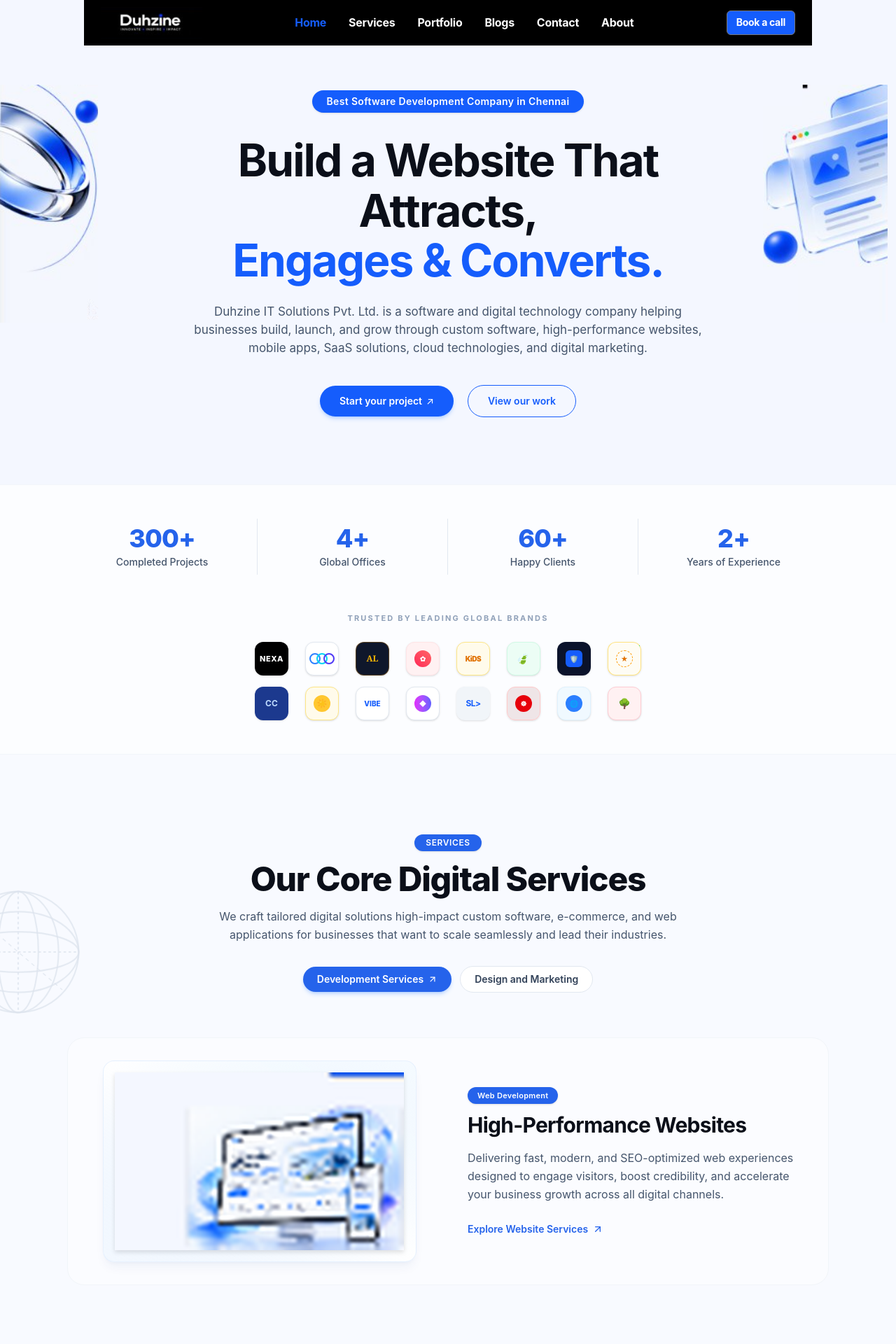
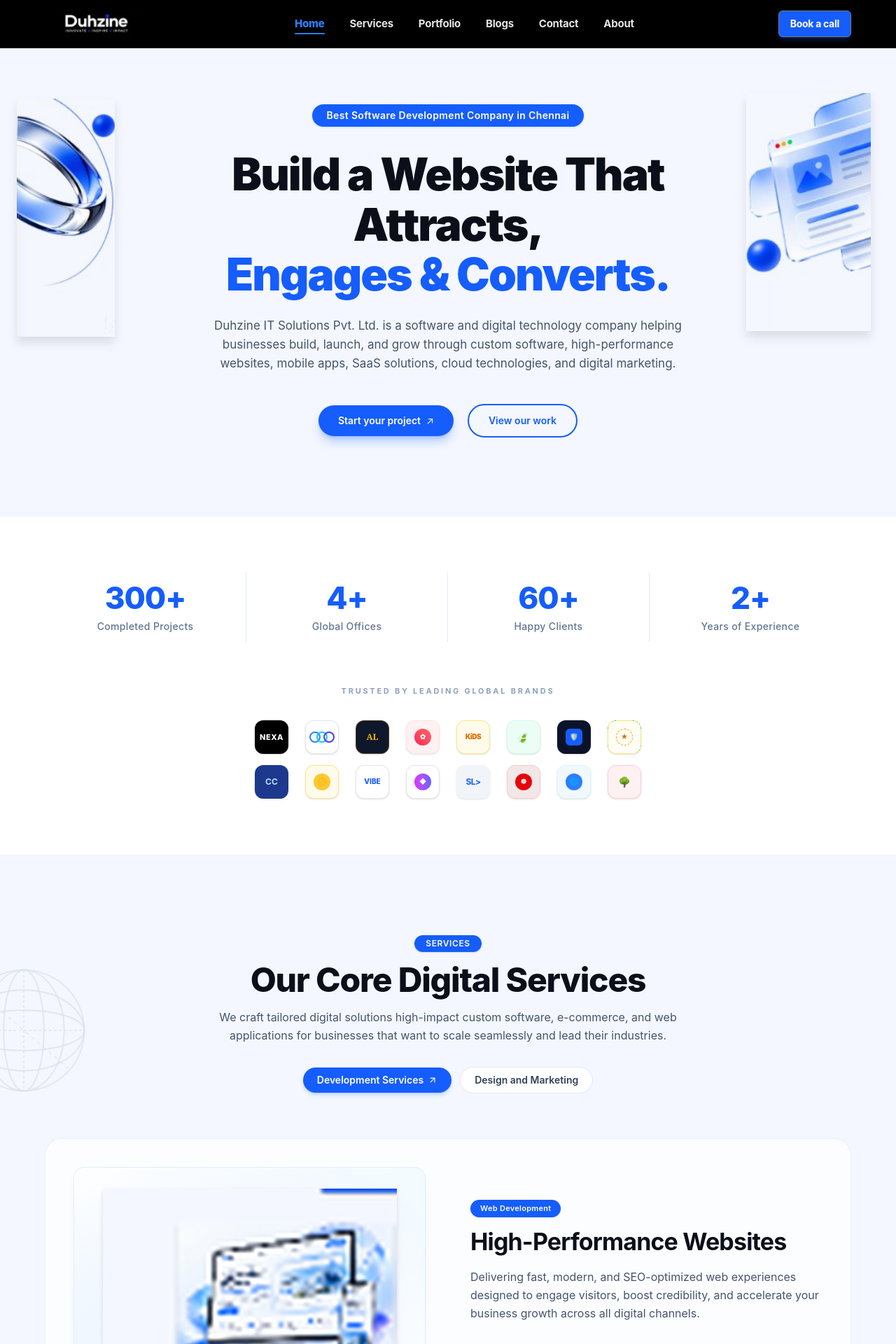
Before and after one commit to kaushikganesh1512/Duhzine-Company-Website, a Next.js app: page / in a window 1280 px wide. Shown: the top 1920 px of the page at 70% size. Built offline with nearby package versions, Linux system fonts and the light colour scheme.

Commit message:
feat: make website stretch fully edge-to-edge with equal padding on both sides and remove top specks

```diff
--- a/src/components/Hero.tsx
+++ b/src/components/Hero.tsx
@@ -11,48 +11,52 @@ export default function Hero({ onStartProject }: HeroProps) {
   return (
     <section
       id="home"
-      className="relative w-full bg-[#f4f7ff] pt-10 pb-20 md:pt-14 md:pb-24 overflow-hidden"
+      className="relative w-full bg-[#f4f7ff] pt-12 pb-20 md:pt-16 md:pb-28 overflow-hidden"
     >
-      <div className="relative w-full max-w-[1280px] mx-auto px-4 sm:px-6">
-        {/* Left 3D Chrome Torus Artwork (image462 from Figma: left-0 top-[33px] h-[321px] w-[198px]) */}
-        <div className="hidden lg:block absolute left-0 top-0 h-[340px] w-[180px] pointer-events-none select-none z-10">
+      {/* Background ambient lighting */}
+      <div className="absolute top-1/3 left-1/2 -translate-x-1/2 -translate-y-1/2 w-[850px] h-[500px] bg-blue-400/10 rounded-full blur-3xl pointer-events-none -z-10" />
+
+      {/* Main Full-Width Container with Equal Padding on Both Sides */}
+      <div className="w-full max-w-7xl mx-auto px-6 sm:px-10 lg:px-16 relative">
+        {/* Left 3D Chrome Torus Artwork (Equal inset from left edge) */}
+        <div className="hidden xl:block absolute left-2 lg:left-6 top-2 h-[340px] w-[185px] pointer-events-none select-none z-10 animate-float">
           <Image
             src="/images/hero_left_art_clean.png"
-            alt="Abstract geometric artwork"
-            width={180}
+            alt="Abstract 3D Chrome Ring Artwork"
+            width={185}
             height={340}
-            className="h-full w-auto object-contain object-left-top"
+            className="h-full w-auto object-contain object-left-top drop-shadow-xl"
             priority
           />
         </div>
 
-        {/* Right 3D Glassmorphic Interface Artwork (image463 from Figma: right-0 top-8 h-[319px] w-[193px]) */}
-        <div className="hidden lg:block absolute right-0 top-0 h-[340px] w-[190px] pointer-events-none select-none z-10">
+        {/* Right 3D Glassmorphic Interface Artwork (Equal inset from right edge) */}
+        <div className="hidden xl:block absolute right-2 lg:right-6 top-0 h-[340px] w-[190px] pointer-events-none select-none z-10 animate-float">
           <Image
             src="/images/hero_right_art_clean.png"
-            alt="Abstract decorative artwork"
+            alt="Abstract 3D Glass Browser Interface Artwork"
             width={190}
             height={340}
-            className="h-full w-auto object-contain object-right-top"
+            className="h-full w-auto object-contain object-right-top drop-shadow-xl"
             priority
           />
         </div>
 
-        {/* Hero Section Subsection Content */}
-        <div className="max-w-[820px] mx-auto text-center relative z-20 pt-2">
+        {/* Hero Central Content */}
+        <div className="max-w-3xl mx-auto text-center relative z-20 pt-2 sm:pt-4">
           {/* Top Pill Badge */}
-          <div className="inline-flex items-center justify-center px-5 py-1.5 rounded-full bg-blue-600 text-white text-xs sm:text-sm font-semibold tracking-wide shadow-sm mb-6 sm:mb-8">
+          <div className="inline-flex items-center justify-center px-5 py-1.5 rounded-full bg-blue-600 text-white text-xs sm:text-sm font-semibold tracking-wide shadow-sm shadow-blue-500/20 mb-6 sm:mb-8 hover:scale-[1.02] transition-transform">
             <span>Best Software Development Company in Chennai</span>
           </div>
 
-          {/* Headline (exact Figma size: 64px line-height: 70px) */}
-          <h1 className="text-3xl sm:text-5xl md:text-[58px] lg:text-[64px] font-bold text-[#0b0f19] tracking-[-0.03em] leading-[1.12] mb-6">
+          {/* Main Headline */}
+          <h1 className="text-3xl sm:text-5xl md:text-[58px] lg:text-[64px] font-black text-[#0b0f19] tracking-[-0.03em] leading-[1.12] mb-6">
             Build a Website That Attracts, <br className="hidden sm:inline" />
             <span className="text-blue-600">Engages &amp; Converts.</span>
           </h1>
 
           {/* Subtitle description */}
-          <p className="text-slate-600 text-sm sm:text-base md:text-[17px] leading-[26px] max-w-[760px] mx-auto mb-8 sm:mb-10 font-normal">
+          <p className="text-slate-600 text-sm sm:text-base md:text-[17px] leading-[27px] max-w-2xl mx-auto mb-9 sm:mb-11 font-normal">
             Duhzine IT Solutions Pvt. Ltd. is a software and digital technology company
             helping businesses build, launch, and grow through custom software,
             high-performance websites, mobile apps, SaaS solutions, cloud technologies,
@@ -60,11 +64,11 @@ export default function Hero({ onStartProject }: HeroProps) {
           </p>
 
           {/* CTA Buttons */}
-          <div className="flex items-center justify-center gap-4 sm:gap-5">
+          <div className="flex flex-col sm:flex-row items-center justify-center gap-4 sm:gap-5">
             <button
               type="button"
               onClick={onStartProject}
-              className="inline-flex items-center justify-center gap-1.5 px-6 sm:px-7 py-2.5 sm:py-3 rounded-full bg-blue-600 hover:bg-blue-700 text-white font-semibold text-xs sm:text-sm transition-all shadow-md shadow-blue-500/25 hover:scale-[1.02] active:scale-[0.98] cursor-pointer"
+              className="w-full sm:w-auto inline-flex items-center justify-center gap-2 px-7 py-3 rounded-full bg-blue-600 hover:bg-blue-700 text-white font-semibold text-sm transition-all shadow-lg shadow-blue-600/30 hover:scale-[1.03] active:scale-[0.98] cursor-pointer"
             >
               <span>Start your project</span>
               <span className="text-sm font-normal">↗</span>
@@ -72,7 +76,7 @@ export default function Hero({ onStartProject }: HeroProps) {
 
             <a
               href="#portfolio"
-              className="inline-flex items-center justify-center px-6 sm:px-7 py-2.5 sm:py-3 rounded-full border border-blue-600 text-blue-600 hover:bg-blue-50 font-semibold text-xs sm:text-sm transition-all hover:scale-[1.02] active:scale-[0.98]"
+              className="w-full sm:w-auto inline-flex items-center justify-center px-7 py-3 rounded-full border-2 border-blue-600 text-blue-600 hover:bg-blue-50/70 font-semibold text-sm transition-all hover:scale-[1.02] active:scale-[0.98]"
             >
               View our work
             </a>
--- a/src/components/Navbar.tsx
+++ b/src/components/Navbar.tsx
@@ -1,6 +1,6 @@
 "use client";
 
-import React, { useState } from "react";
+import React, { useState, useEffect } from "react";
 import Image from "next/image";
 import { Menu, X } from "lucide-react";
 
@@ -11,6 +11,15 @@ interface NavbarProps {
 export default function Navbar({ onBookCall }: NavbarProps) {
   const [activeNavigation, setActiveNavigation] = useState("Home");
   const [mobileMenuOpen, setMobileMenuOpen] = useState(false);
+  const [scrolled, setScrolled] = useState(false);
+
+  useEffect(() => {
+    const handleScroll = () => {
+      setScrolled(window.scrollY > 15);
+    };
+    window.addEventListener("scroll", handleScroll);
+    return () => window.removeEventListener("scroll", handleScroll);
+  }, []);
 
   const navigationItems = [
     { label: "Home", href: "#home" },
@@ -22,26 +31,27 @@ export default function Navbar({ onBookCall }: NavbarProps) {
   ];
 
   return (
-    <div className="w-full flex justify-center pt-0 px-0 bg-[#f4f7ff] relative z-40">
-      {/* Primary Navigation Header Container (1040px wide on desktop as per Figma) */}
-      <header
-        className="relative w-full max-w-[1040px] h-[65px] bg-black flex items-center justify-between px-4 sm:px-6 z-30"
-        aria-label="Primary navigation"
-      >
-        {/* Duhzine Logo */}
-        <a href="#home" className="flex items-center select-none py-1">
+    <header
+      className={`w-full bg-black sticky top-0 z-50 transition-all duration-300 border-b border-neutral-800/80 ${
+        scrolled ? "shadow-xl shadow-black/30 backdrop-blur-md" : ""
+      }`}
+      aria-label="Primary navigation"
+    >
+      <div className="w-full max-w-7xl mx-auto px-6 sm:px-10 lg:px-16 h-[68px] flex items-center justify-between">
+        {/* Duhzine Brand Logo (Left aligned with equal padding) */}
+        <a href="#home" className="flex items-center select-none py-1 group">
           <Image
             src="/images/header_logo.png"
             alt="Duhzine agency logo"
-            width={148}
-            height={47}
-            className="h-[46px] w-auto object-contain"
+            width={154}
+            height={48}
+            className="h-[44px] md:h-[48px] w-auto object-contain transition-transform duration-200 group-hover:scale-[1.02]"
             priority
           />
         </a>
 
-        {/* Main Desktop Navigation Items */}
-        <nav aria-label="Main navigation" className="hidden md:flex items-center space-x-6 lg:space-x-8">
+        {/* Desktop Navigation Links (Center aligned with equal spacing) */}
+        <nav aria-label="Main navigation" className="hidden md:flex items-center space-x-7 lg:space-x-9">
           {navigationItems.map((item) => {
             const isActive = activeNavigation === item.label;
             return (
@@ -50,54 +60,59 @@ export default function Navbar({ onBookCall }: NavbarProps) {
                 href={item.href}
                 onClick={() => setActiveNavigation(item.label)}
                 aria-current={isActive ? "page" : undefined}
-                className={`text-sm lg:text-base font-bold leading-[16.8px] tracking-[-0.28px] transition-colors ${
-                  isActive ? "text-blue-600" : "text-[#fefefe] hover:text-white"
+                className={`text-sm lg:text-[15px] font-bold tracking-[-0.25px] transition-all relative py-1 ${
+                  isActive
+                    ? "text-blue-500 font-extrabold"
+                    : "text-neutral-200 hover:text-white"
                 }`}
               >
                 {item.label}
+                {isActive && (
+                  <span className="absolute bottom-0 left-0 right-0 h-0.5 bg-blue-500 rounded-full" />
+                )}
               </a>
             );
           })}
         </nav>
 
-        {/* Book a Call Button (Exact Figma styling: rounded-md border border-[#787878] bg-blue-600) */}
+        {/* Book a Call Button (Right aligned with equal padding) */}
         <div className="hidden sm:flex items-center">
           <button
             type="button"
             onClick={onBookCall}
-            className="box-border flex h-[35px] items-center justify-center rounded-md border border-solid border-[#787878] bg-blue-600 px-[13px] py-[9px] hover:bg-blue-700 transition-colors shadow-sm cursor-pointer"
+            className="box-border flex h-[38px] items-center justify-center rounded-md border border-[#787878] bg-blue-600 hover:bg-blue-700 px-4 py-2 transition-all shadow-md shadow-blue-600/30 hover:shadow-blue-600/50 hover:scale-[1.02] active:scale-[0.98] cursor-pointer"
             aria-label="Book a call"
           >
-            <span className="text-sm font-bold leading-[16.8px] tracking-[-0.28px] text-white whitespace-nowrap">
+            <span className="text-sm font-bold text-white tracking-[-0.28px] whitespace-nowrap">
               Book a call
             </span>
           </button>
         </div>
 
-        {/* Mobile controls */}
-        <div className="flex sm:hidden items-center gap-2">
+        {/* Mobile menu trigger */}
+        <div className="flex sm:hidden items-center gap-2.5">
           <button
             type="button"
             onClick={onBookCall}
-            className="h-[32px] px-3 rounded-md bg-blue-600 text-white text-xs font-bold"
+            className="h-[34px] px-3.5 rounded-md bg-blue-600 text-white text-xs font-bold"
           >
             Book a call
           </button>
           <button
             type="button"
             onClick={() => setMobileMenuOpen(!mobileMenuOpen)}
-            className="p-1.5 text-white focus:outline-none"
+            className="p-1.5 text-neutral-300 hover:text-white focus:outline-none"
             aria-label="Toggle navigation"
           >
             {mobileMenuOpen ? <X className="w-5 h-5" /> : <Menu className="w-5 h-5" />}
           </button>
         </div>
-      </header>
+      </div>
 
       {/* Mobile Drawer Menu */}
       {mobileMenuOpen && (
-        <div className="sm:hidden absolute top-[65px] left-0 right-0 bg-black/95 backdrop-blur-md border-b border-slate-800 p-5 z-40 text-white">
-          <nav className="flex flex-col space-y-3">
+        <div className="sm:hidden w-full bg-neutral-950/95 backdrop-blur-xl border-b border-neutral-800 px-6 py-5 animate-in slide-in-from-top-2 duration-200">
+          <nav className="flex flex-col space-y-3.5">
             {navigationItems.map((item) => (
               <a
                 key={item.label}
@@ -106,8 +121,8 @@ export default function Navbar({ onBookCall }: NavbarProps) {
                   setActiveNavigation(item.label);
                   setMobileMenuOpen(false);
                 }}
-                className={`text-sm py-1.5 font-bold ${
-                  activeNavigation === item.label ? "text-blue-500" : "text-slate-300"
+                className={`text-sm py-1.5 font-bold transition-colors ${
+                  activeNavigation === item.label ? "text-blue-500" : "text-neutral-300 hover:text-white"
                 }`}
               >
                 {item.label}
@@ -116,6 +131,6 @@ export default function Navbar({ onBookCall }: NavbarProps) {
           </nav>
         </div>
       )}
-    </div>
+    </header>
   );
 }
--- a/src/components/ServicesSection.tsx
+++ b/src/components/ServicesSection.tsx
@@ -56,19 +56,19 @@ export default function ServicesSection({ onServiceSelect }: ServicesSectionProp
   ];
 
   return (
-    <section id="services" className="py-20 md:py-28 relative bg-[#f8faff] overflow-hidden">
-      {/* Decorative Wireframe Globes */}
-      <div className="absolute -left-16 top-48 hidden lg:block opacity-60">
+    <section id="services" className="w-full py-20 md:py-28 relative bg-[#f4f7ff] overflow-hidden">
+      {/* Decorative Wireframe Globes on sides */}
+      <div className="absolute -left-14 top-40 hidden xl:block opacity-60 pointer-events-none">
         <WireframeGlobe size={180} />
       </div>
-      <div className="absolute -right-16 top-3/4 hidden lg:block opacity-60">
+      <div className="absolute -right-14 top-2/3 hidden xl:block opacity-60 pointer-events-none">
         <WireframeGlobe size={190} />
       </div>
 
-      <div className="max-w-6xl mx-auto px-4 sm:px-6 lg:px-8 relative z-10">
+      <div className="w-full max-w-7xl mx-auto px-6 sm:px-10 lg:px-16 relative z-10">
         {/* Section Header */}
         <div className="text-center max-w-3xl mx-auto mb-16">
-          <div className="inline-flex items-center px-4 py-1 rounded-full bg-[#2563eb] text-white text-xs font-semibold uppercase tracking-wider mb-4 shadow-sm">
+          <div className="inline-flex items-center px-4 py-1 rounded-full bg-blue-600 text-white text-xs font-semibold uppercase tracking-wider mb-4 shadow-sm">
             Services
           </div>
           <h2 className="text-3xl sm:text-4xl md:text-5xl font-extrabold text-[#0b0f19] tracking-tight mb-4">
@@ -84,9 +84,9 @@ export default function ServicesSection({ onServiceSelect }: ServicesSectionProp
           <div className="flex items-center justify-center gap-3 mt-8">
             <button
               onClick={() => setActiveTab("dev")}
-              className={`px-5 py-2 rounded-full text-xs md:text-sm font-semibold transition-all inline-flex items-center gap-1.5 ${
+              className={`px-5 py-2 rounded-full text-xs md:text-sm font-semibold transition-all inline-flex items-center gap-1.5 cursor-pointer ${
                 activeTab === "dev"
-                  ? "bg-[#2563eb] text-white shadow-md shadow-blue-500/25"
+                  ? "bg-blue-600 text-white shadow-md shadow-blue-500/25"
                   : "bg-white text-slate-700 border border-slate-200 hover:border-blue-400"
               }`}
             >
@@ -96,9 +96,9 @@ export default function ServicesSection({ onServiceSelect }: ServicesSectionProp
 
             <button
               onClick={() => setActiveTab("design")}
-              className={`px-5 py-2 rounded-full text-xs md:text-sm font-semibold transition-all inline-flex items-center gap-1.5 ${
+              className={`px-5 py-2 rounded-full text-xs md:text-sm font-semibold transition-all inline-flex items-center gap-1.5 cursor-pointer ${
                 activeTab === "design"
-                  ? "bg-[#2563eb] text-white shadow-md shadow-blue-500/25"
+                  ? "bg-blue-600 text-white shadow-md shadow-blue-500/25"
                   : "bg-white text-slate-700 border border-slate-200 hover:border-blue-400"
               }`}
             >
@@ -114,19 +114,18 @@ export default function ServicesSection({ onServiceSelect }: ServicesSectionProp
               key={svc.id}
               className={`flex flex-col ${
                 svc.align === "image-left" ? "lg:flex-row" : "lg:flex-row-reverse"
-              } items-center gap-8 lg:gap-14 bg-white/40 p-6 md:p-8 rounded-3xl border border-slate-100 hover:shadow-xl hover:shadow-blue-500/5 transition-all duration-300`}
+              } items-center gap-8 lg:gap-16 bg-white/70 backdrop-blur-sm p-6 sm:p-10 rounded-3xl border border-blue-100/60 hover:shadow-xl hover:shadow-blue-500/5 transition-all duration-300`}
             >
               {/* Graphic Mockup Container */}
               <div className="w-full lg:w-1/2 flex items-center justify-center">
-                <div className="relative w-full max-w-md h-64 md:h-72 rounded-2xl bg-gradient-to-tr from-blue-50/80 via-white to-sky-50/60 p-4 border border-blue-100/60 shadow-lg shadow-blue-900/5 flex items-center justify-center overflow-hidden group">
-                  {/* Subtle radial aura */}
+                <div className="relative w-full max-w-lg h-64 sm:h-72 md:h-80 rounded-2xl bg-gradient-to-tr from-blue-50/90 via-white to-sky-50/60 p-5 border border-blue-100/80 shadow-lg shadow-blue-900/5 flex items-center justify-center overflow-hidden group">
                   <div className="absolute inset-0 bg-radial from-blue-400/10 to-transparent pointer-events-none group-hover:scale-110 transition-transform duration-500" />
 
                   <Image
                     src={svc.image}
                     alt={svc.title}
-                    width={420}
-                    height={280}
+                    width={460}
+                    height={300}
                     className="object-contain max-h-full w-auto drop-shadow-md transition-transform duration-300 group-hover:scale-105"
                   />
                 </div>
@@ -135,24 +134,24 @@ export default function ServicesSection({ onServiceSelect }: ServicesSectionProp
               {/* Text Description Container */}
               <div className="w-full lg:w-1/2 text-left">
                 {/* Pill Badge */}
-                <div className="inline-flex items-center px-3.5 py-1 rounded-full bg-[#2563eb] text-white text-[11px] font-semibold tracking-wide mb-3 shadow-sm">
+                <div className="inline-flex items-center px-3.5 py-1 rounded-full bg-blue-600 text-white text-[11px] font-semibold tracking-wide mb-3.5 shadow-sm">
                   {svc.badge}
                 </div>
 
                 {/* Title */}
-                <h3 className="text-2xl sm:text-3xl font-bold text-[#0b0f19] tracking-tight mb-4">
+                <h3 className="text-2xl sm:text-3xl lg:text-[34px] font-bold text-[#0b0f19] tracking-tight mb-4 leading-tight">
                   {svc.title}
                 </h3>
 
                 {/* Description */}
-                <p className="text-slate-600 text-sm sm:text-base leading-relaxed mb-6">
+                <p className="text-slate-600 text-sm sm:text-base leading-relaxed mb-7 font-normal">
                   {svc.description}
                 </p>
 
                 {/* Action Link */}
                 <button
                   onClick={() => onServiceSelect(svc.title)}
-                  className="inline-flex items-center gap-1.5 text-sm font-semibold text-[#2563eb] hover:text-[#1d4ed8] group transition-colors"
+                  className="inline-flex items-center gap-1.5 text-sm font-semibold text-blue-600 hover:text-blue-700 group transition-colors cursor-pointer"
                 >
                   <span>{svc.linkText}</span>
                   <ArrowUpRight className="w-4 h-4 transition-transform group-hover:translate-x-0.5 group-hover:-translate-y-0.5" />
--- a/src/components/StatsBar.tsx
+++ b/src/components/StatsBar.tsx
@@ -10,7 +10,6 @@ export default function StatsBar() {
     { value: "2+", label: "Years of Experience" },
   ];
 
-  // 16 stylized partner / client logos matching the grid in the screenshot
   const logosRow1 = [
     {
       id: "brand-1",
@@ -184,16 +183,16 @@ export default function StatsBar() {
   ];
 
   return (
-    <section className="py-12 bg-white/60 border-y border-slate-100/80 relative">
-      <div className="max-w-6xl mx-auto px-4 sm:px-6 lg:px-8">
-        {/* 4 Stats Cards */}
-        <div className="grid grid-cols-2 md:grid-cols-4 gap-6 md:gap-0 divide-y md:divide-y-0 md:divide-x divide-slate-200 text-center mb-12">
+    <section className="w-full py-16 md:py-20 bg-white border-y border-slate-100/90 relative">
+      <div className="w-full max-w-7xl mx-auto px-6 sm:px-10 lg:px-16">
+        {/* 4 Stats Cards with Equal Spacing */}
+        <div className="grid grid-cols-2 md:grid-cols-4 gap-6 md:gap-0 divide-y md:divide-y-0 md:divide-x divide-slate-200 text-center mb-14">
           {stats.map((item, idx) => (
-            <div key={idx} className="px-4 py-2">
-              <div className="text-3xl md:text-4xl font-extrabold text-[#2563eb] tracking-tight mb-1">
+            <div key={idx} className="px-4 py-2 sm:py-3">
+              <div className="text-3xl sm:text-4xl lg:text-[44px] font-extrabold text-blue-600 tracking-tight mb-1.5">
                 {item.value}
               </div>
-              <div className="text-xs md:text-sm font-medium text-slate-600">
+              <div className="text-xs sm:text-sm font-medium text-slate-500 tracking-wide">
                 {item.label}
               </div>
             </div>
@@ -201,8 +200,8 @@ export default function StatsBar() {
         </div>
 
         {/* Client Logos Header */}
-        <div className="text-center mb-6">
-          <span className="text-[11px] font-bold uppercase tracking-[0.2em] text-slate-400">
+        <div className="text-center mb-8">
+          <span className="text-[11px] font-bold uppercase tracking-[0.25em] text-slate-400">
             Trusted by Leading Global Brands
           </span>
         </div>
```
Also changed, not shown: src/components/CtaSection.tsx (+11 -9 lines), src/components/Footer.tsx (+14 -26 lines), src/components/PortfolioSection.tsx (+17 -17 lines), src/components/ProcessSection.tsx (+8 -8 lines), src/components/TechGridSection.tsx (+10 -10 lines), public/images/hero_right_art_clean.png.
